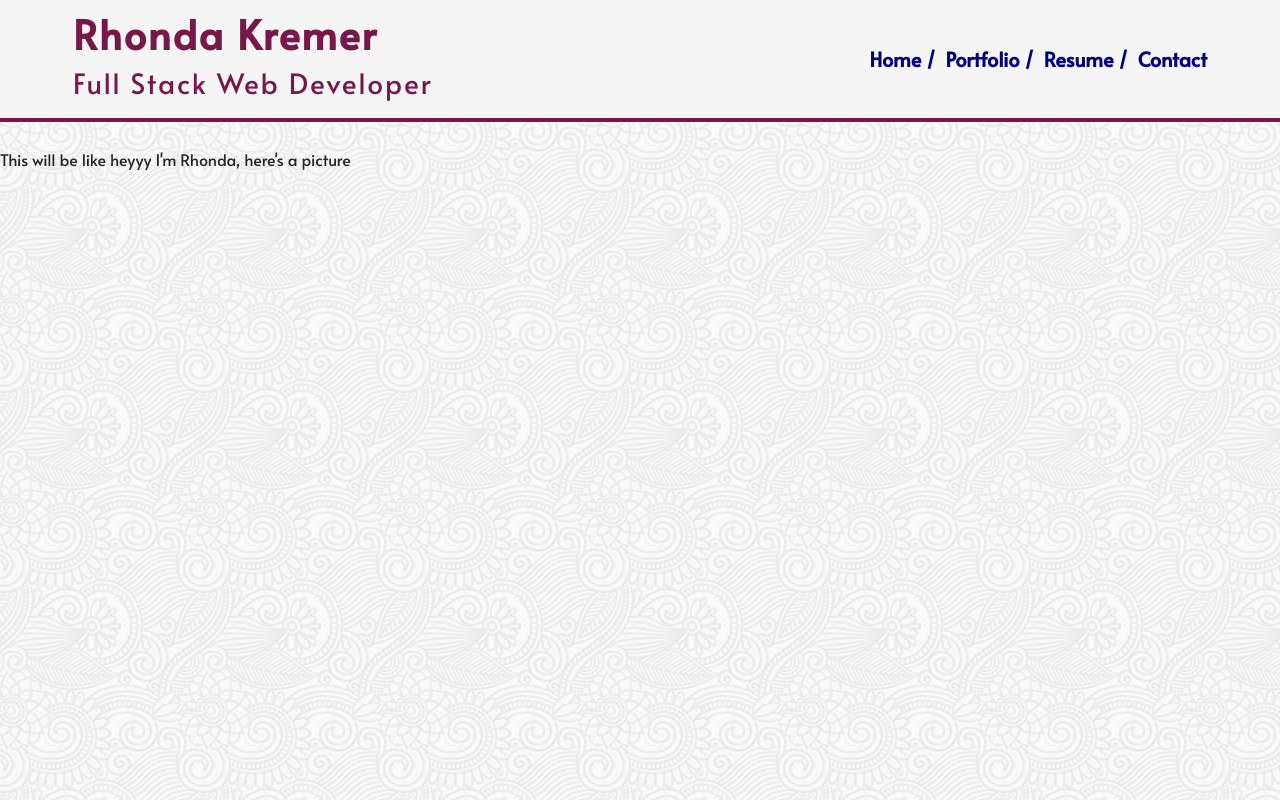
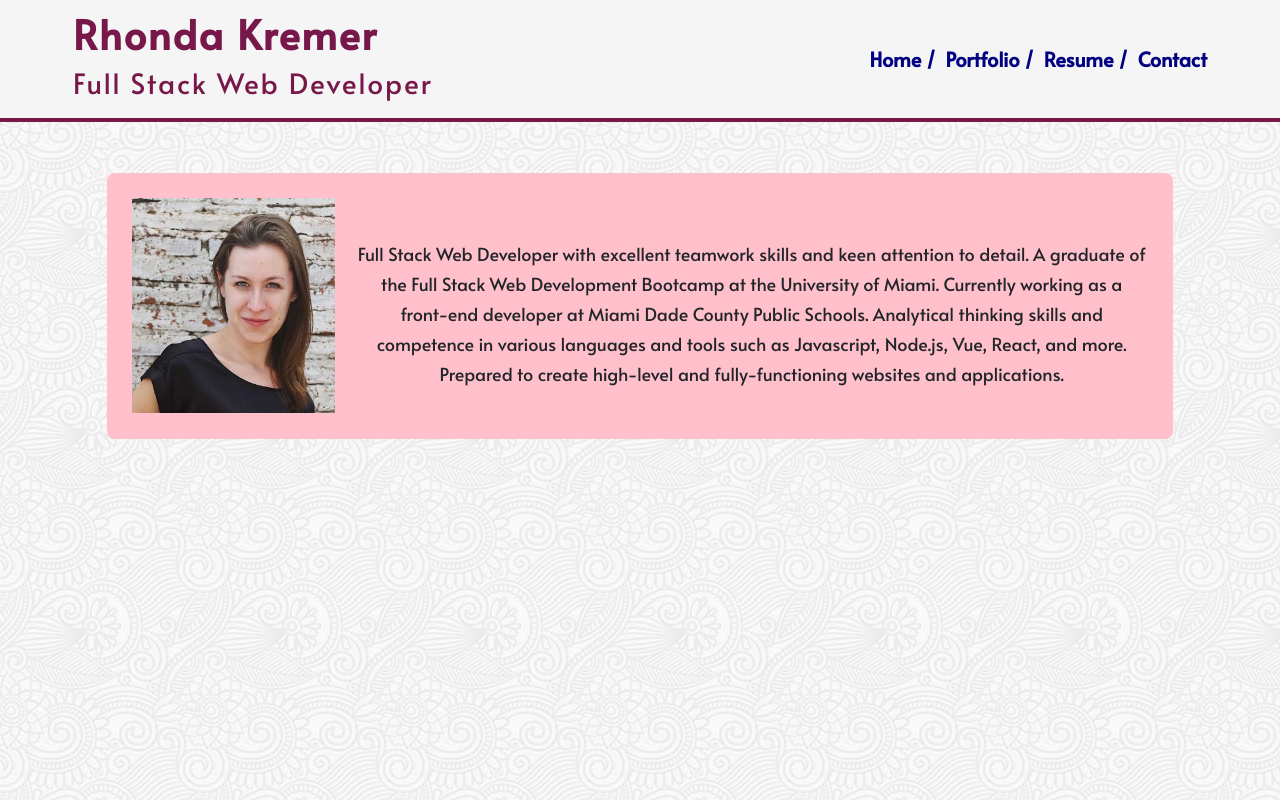
Before and after one commit to rhondakremer/rhondakremer.github.io, a Vue app: page / in a window 1280 px wide. Built offline with nearby package versions, Linux system fonts and the light colour scheme.

Commit message:
landing page updated with photo and brand statement

```diff
--- a/src/components/Contact.vue
+++ b/src/components/Contact.vue
@@ -1,5 +1,5 @@
 <template>
-  <div>
+  <div id="container" class="col-lg-10 offset-lg-1 col-md-10 offset-md-1">
     Contact info, do a kickass form
   </div>
 </template>
--- a/src/components/Landing.vue
+++ b/src/components/Landing.vue
@@ -1,6 +1,9 @@
 <template>
-  <div>
-    This will be like heyyy I'm Rhonda, here's a picture
+  <div id="container" class="col-lg-10 offset-lg-1 col-md-10 offset-md-1">
+    <img id ="mypic" src='../assets/myface.jpg' />
+    <p id="brand-statement">
+      Full Stack Web Developer with excellent teamwork skills and keen attention to detail. A graduate of the Full Stack Web Development Bootcamp at the University of Miami. Currently working as a front-end developer at Miami Dade County Public Schools. Analytical thinking skills and competence in various languages and tools such as Javascript, Node.js, Vue, React, and more. Prepared to create high-level and fully-functioning websites and applications.
+  </p>
   </div>
 </template>
 
@@ -12,5 +15,23 @@ export default {
 
 <!-- Add "scoped" attribute to limit CSS to this component only -->
 <style scoped>
+#container {
+  display: flex;
+  background-color: pink;
+  text-align: center;
+  padding: 2%;
+  border-radius: 0.5em;
+  margin-top: 4%
+}
 
+#mypic {
+  width: 20%;
+}
+
+#brand-statement {
+  line-height: 30px;
+  margin-top: 4%;
+  margin-left: 2%;
+  font-size: 18px;
+}
 </style>
--- a/src/components/Portfolio.vue
+++ b/src/components/Portfolio.vue
@@ -1,5 +1,5 @@
 <template>
-  <div>
+  <div id="container" class="col-lg-10 offset-lg-1 col-md-10 offset-md-1">
     Portfolio with all projects looking fly
   </div>
 </template>
--- a/src/components/Resume.vue
+++ b/src/components/Resume.vue
@@ -1,5 +1,5 @@
 <template>
-  <div>
+  <div id="container" class="col-lg-10 offset-lg-1 col-md-10 offset-md-1">
     Maybe I can google drive this in?
   </div>
 </template>
```
Also changed, not shown: src/assets/myface.jpg (added).
